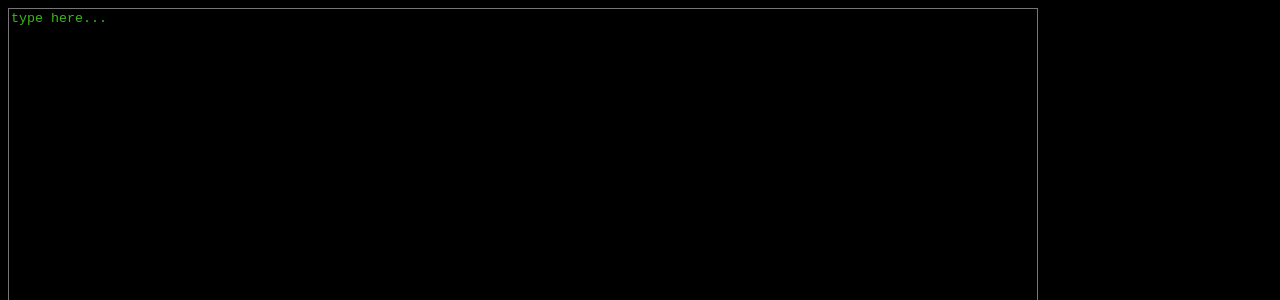
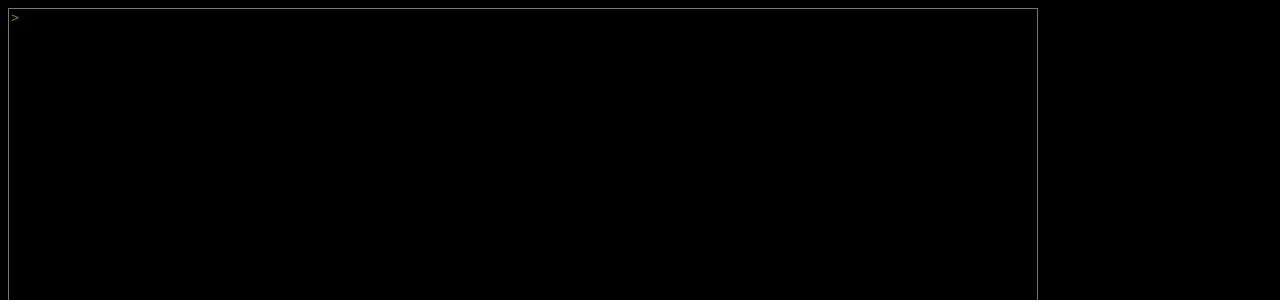
Before and after one commit to grahamhaynie/blinky, a React (Create React App) app in the folder blinky/: page / in a window 1280 px wide. Shown: the top 300 px of the page. Built offline with nearby package versions, Linux system fonts and the light colour scheme.

Commit message:
handle enter

```diff
--- a/blinky/src/components/blinkyBox.jsx
+++ b/blinky/src/components/blinkyBox.jsx
@@ -6,20 +6,59 @@ export default class BoxForm extends React.Component {
         super(props);
 
         this.handleTextChange = this.handleTextChange.bind(this);
+        this.handleKey = this.handleKey.bind(this);
 
         this.state = {
-            text: 'type here...',
+            text: '> ',
+            trigger: false,
         };
     }
 
-    handleTextChange(event) {
-        this.setState({text: event.target.value});
+    handleTextChange(e) {
+        if(this.state.trigger){
+            var newText = e.target.value + '> ';
+            this.setState({
+                text: newText,
+                trigger: false,
+            });
+        }else{
+            this.setState({text: e.target.value});
+        }
+
+    }
+
+    handleKey(e){
+        // parse key press
+        if(e.key === 'Enter'){
+            var command = this.state.text.slice(this.state.text.lastIndexOf('>') + 1);
+            console.log('command: ' + command);
+
+            this.setState({trigger: true});
+        }
+
+
+        //console.log(e.key);
+
+        // TODO - maybe add key map to make simpler?
+
+        // - handle delete key seperately -> once add map
+        //   check if delete pressed & text selected. if so, don't update state.
+
+
     }
 
     render(){
+
+        // note - may need to use react's ref instead
+
         return(
             <div class="box">
-                <textarea value={this.state.text} onChange={this.handleTextChange} />
+                <textarea
+                    unselectable="on"
+                    value={this.state.text}
+                    onChange={this.handleTextChange}
+                    onKeyDown={this.handleKey}
+                />
             </div>
         );
     }
--- a/blinky/src/css/box.css
+++ b/blinky/src/css/box.css
@@ -4,7 +4,13 @@ textarea {
     color: #37ba16;
     width: 80%;
     height: 80%;
+    cursor: default;
+    user-select:none;
 }
+
+.noselect:focus {
+    outline: none;
+ }
 
 .box{
     height: 100%;
```
